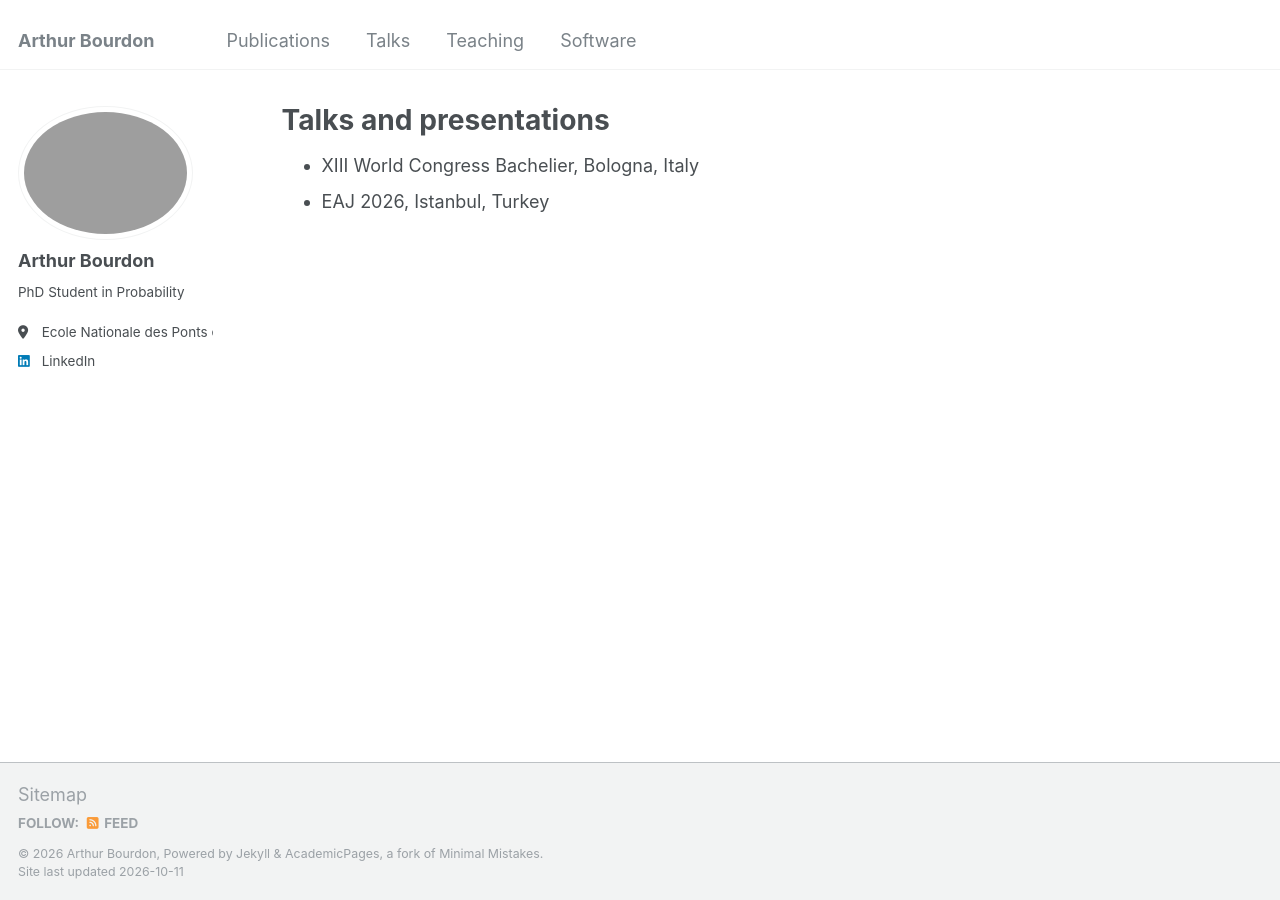
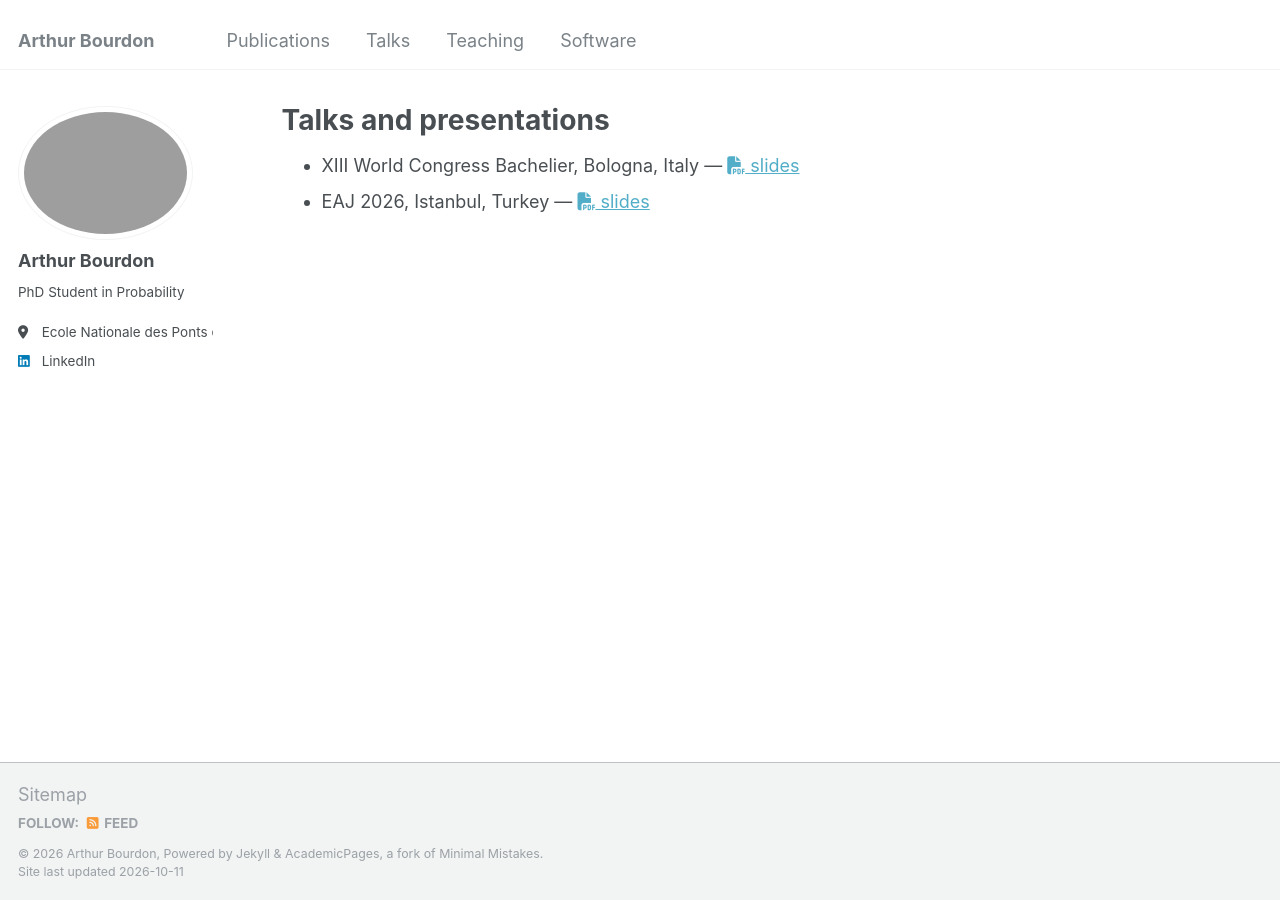
Before and after one commit to arthurbourdon/arthurbourdon.github.io, a Jekyll site: the page built from _pages/talks.md, in a window 1280 px wide. Built offline with Jekyll 4.4.1, drawn with Linux system fonts in a browser that asks for light colours.

Commit message:
add pdf slides

```diff
--- a/_pages/talks.md
+++ b/_pages/talks.md
@@ -5,5 +5,5 @@ permalink: /talks/
 author_profile: true
 ---
 
-- XIII World Congress Bachelier, Bologna, Italy
-- EAJ 2026, Istanbul, Turkey
+- XIII World Congress Bachelier, Bologna, Italy — <a href="/files/slides_WCB.pdf" download><i class="fa-solid fa-file-pdf" aria-hidden="true"></i> slides</a>
+- EAJ 2026, Istanbul, Turkey — <a href="/files/slides_EAJ26.pdf" download><i class="fa-solid fa-file-pdf" aria-hidden="true"></i> slides</a>
```
Also changed, not shown: 8 other files.
